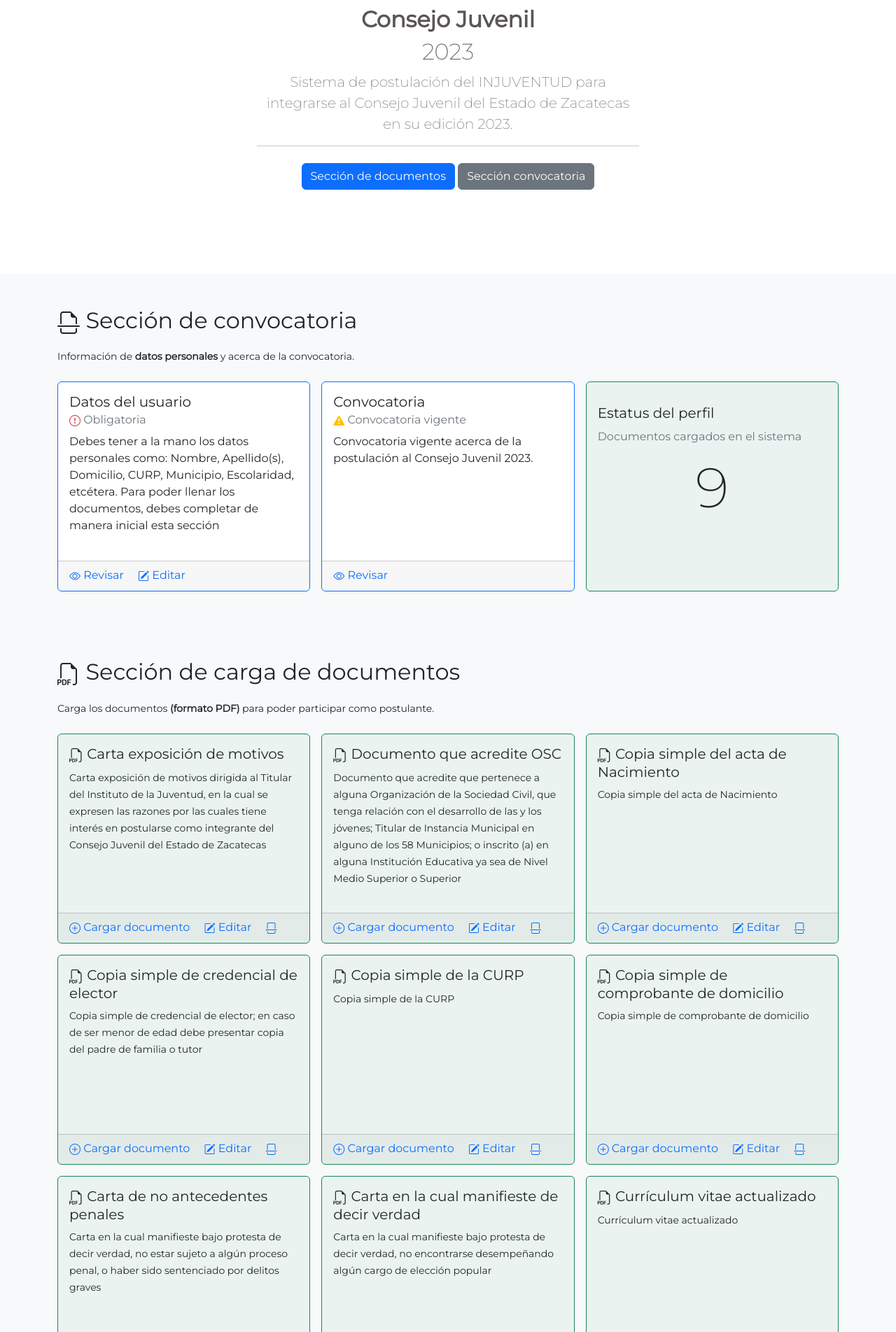
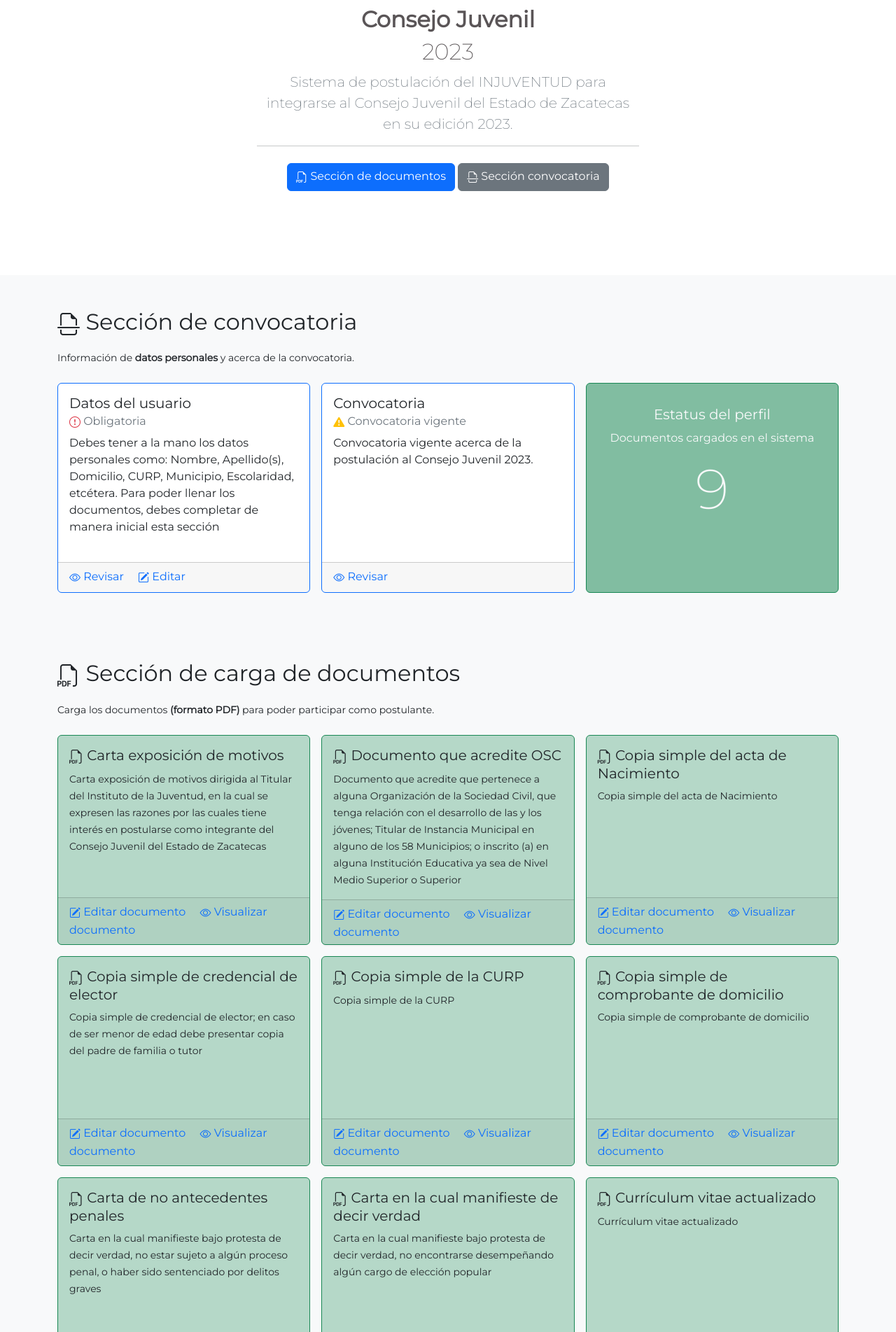
Before and after one commit to jesusrlv/consejo_juv, a PHP site: page /sistema/usuario/index.php in a window 1280 px wide. Shown: the part 511-2414 px from the top of the page at 70% size. Run offline with PHP 8.4, Linux system fonts and the light colour scheme; the visitor is signed in with stand-in values (Sample User, id 1); data comes from the database, SQL or seed files in the repository.

Commit message:
casi listo perfil usuario

```diff
--- a/sistema/usuario/index.php
+++ b/sistema/usuario/index.php
@@ -139,8 +139,8 @@
         <p class="lead text-muted">Sistema de postulación del INJUVENTUD para integrarse al Consejo Juvenil del Estado de Zacatecas en su edición 2023.</p>
         <p>
           <hr>
-          <a href="#seccion_documentos" class="btn btn-primary my-2">Sección de documentos</a>
-          <a href="#seccion_convocatoria" class="btn btn-secondary my-2">Sección convocatoria</a>
+          <a href="#seccion_documentos" class="btn btn-primary my-2"><i class="bi bi-filetype-pdf"></i> Sección de documentos</a>
+          <a href="#seccion_convocatoria" class="btn btn-secondary my-2"><i class="bi bi-file-earmark-break"></i> Sección convocatoria</a>
         </p>
       </div>
     </div>
--- a/sistema/usuario/query/docs.php
+++ b/sistema/usuario/query/docs.php
@@ -31,7 +31,7 @@
         // }
         else if($no_resultados > 0){
             echo '
-        <div class="card border-success" style="height:300px; background-color:rgba(117, 183, 152, 0.1);">
+        <div class="card border-success" style="height:300px; background-color:rgba(117, 183, 152, 0.5);">
             ';
         }
           echo'
@@ -42,10 +42,18 @@
 
             </div>
             <div class="card-footer">
-            <a href="#" class="card-link" style="text-decoration: none" data-bs-toggle="modal" data-bs-target="#cargarDoc'.$rowQuery['id'].'"><i class="bi bi-plus-circle"></i> Cargar documento</a>
-            <a href="#" class="card-link" style="text-decoration: none"><i class="bi bi-pencil-square"></i> Editar</a>
-            <a href="#" class="card-link" style="text-decoration: none"><i class="bi bi-file-break"></i></a>
-
+            ';
+            if($no_resultados == 0 || empty($no_resultados)){
+                echo'
+            <a href="#" class="card-link" style="text-decoration: none" data-bs-toggle="modal" data-bs-target="#cargarDoc'.$rowQuery['id'].'"><i class="bi bi-plus-circle"></i> Cargar documento</a>';
+            }
+            else{
+                echo'
+            <a href="#" class="card-link" style="text-decoration: none"><i class="bi bi-pencil-square"></i> Editar documento</a>
+            <a href="#" class="card-link" style="text-decoration: none"><i class="bi bi-eye"></i> Visualizar documento</a>
+            ';
+            }
+            echo'
             </div>
 
           </div>
--- a/sistema/usuario/query/docs_contador.php
+++ b/sistema/usuario/query/docs_contador.php
@@ -43,10 +43,10 @@
         else if($no_resultados == 9){
             echo '
             <div class="col">
-                <div class="card border-success" style="height:300px; background-color:rgba(117, 183, 152, 0.1);">
-                    <div class="card-body">
+                <div class="card border-success" style="height:300px; background-color:rgba(117, 183, 152, 0.9);">
+                    <div class="card-body text-light text-center">
                         <p><h5 class="card-title">Estatus del perfil</h5></p>
-                        <p><h6 class="card-subtitle mb-2 text-muted">Documentos cargados en el sistema</h6></p>
+                        <p><h6 class="card-subtitle mb-2 text-light">Documentos cargados en el sistema</h6></p>
                         <p class="card-text text-center display-1">'.$no_resultados.'</p>
                     </div>
                 </div>
```
